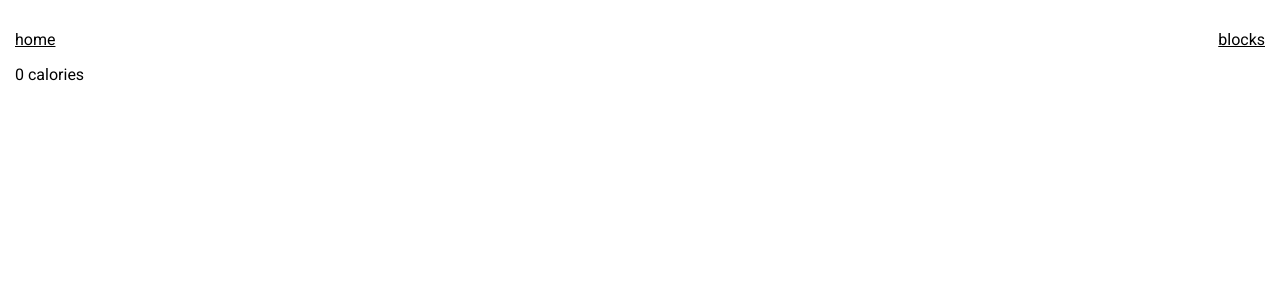
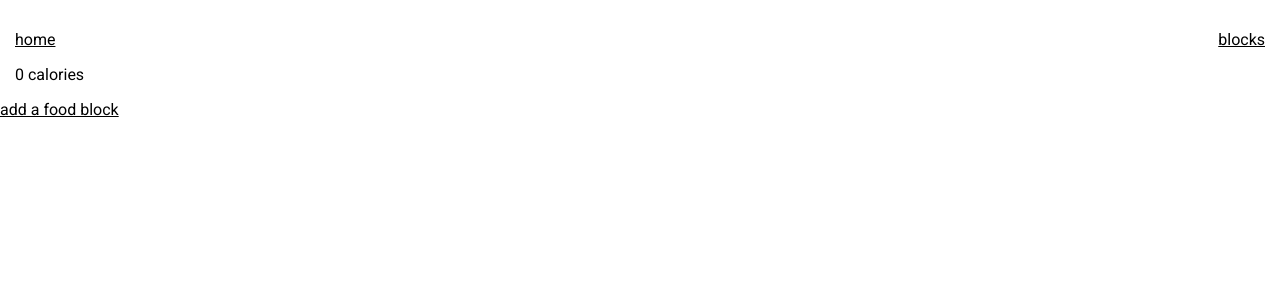
Before and after one commit to colorlessenergy/calorie-tracker, a Next.js app: page /day/1 in a window 1280 px wide. Shown: the top 300 px of the page. Built offline with nearby package versions, Linux system fonts and the light colour scheme.

Commit message:
add a link to add food blocks if there are no food blocks

```diff
--- a/pages/day/[date]/index.js
+++ b/pages/day/[date]/index.js
@@ -1,5 +1,6 @@
 import { useEffect, useState } from "react";
 import { useRouter } from 'next/router';
+import Link from 'next/link';
 
 import Nav from '../../../shared/components/nav';
 
@@ -45,6 +46,12 @@ export default function Date () {
                 { totalCalories } calories
             </p>
 
+            { foodBlocks.length === 0 ? (
+                <Link href={`/day/${ date }/blocks`}>
+                    <a className="text-center text-large d-block">add a food block</a>
+                </Link>
+            ) : (null) }
+
             { foodBlocks.map((foodBlock, index) => {
                 return (
                     <div
```
